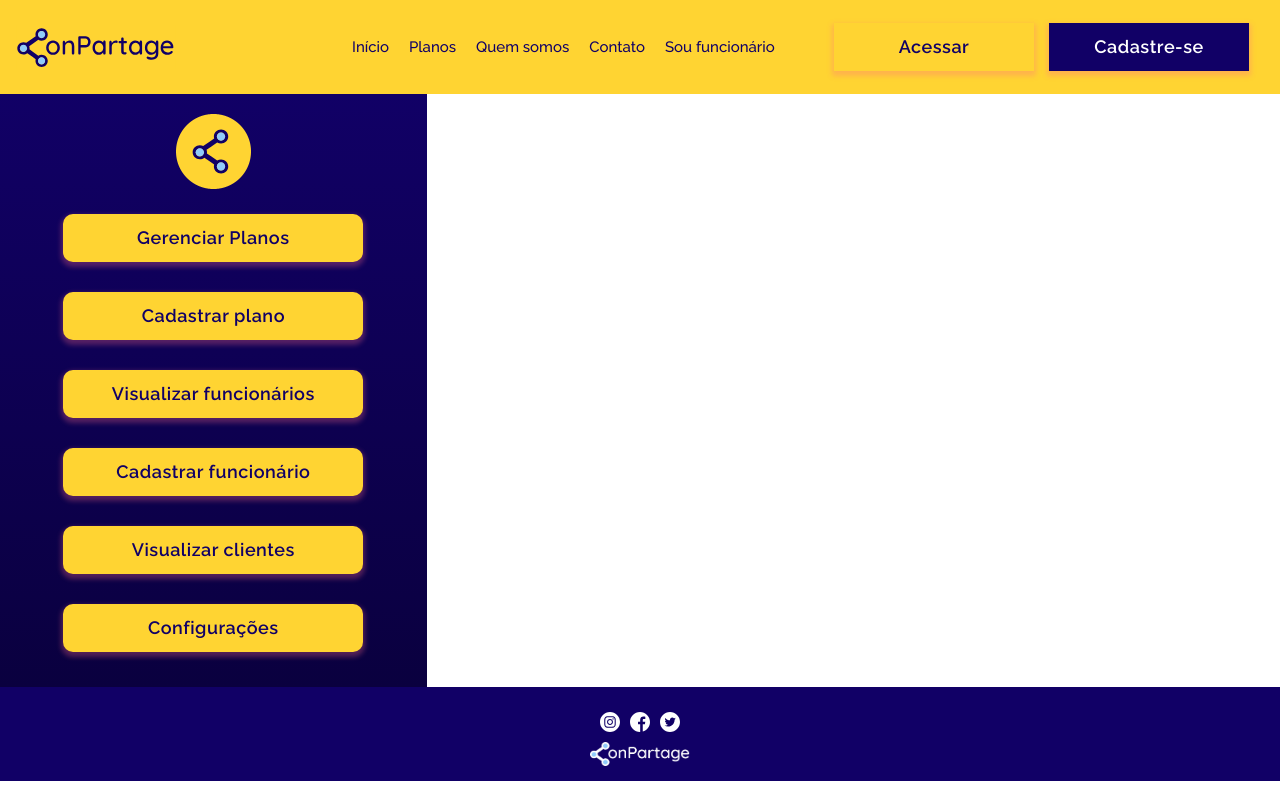
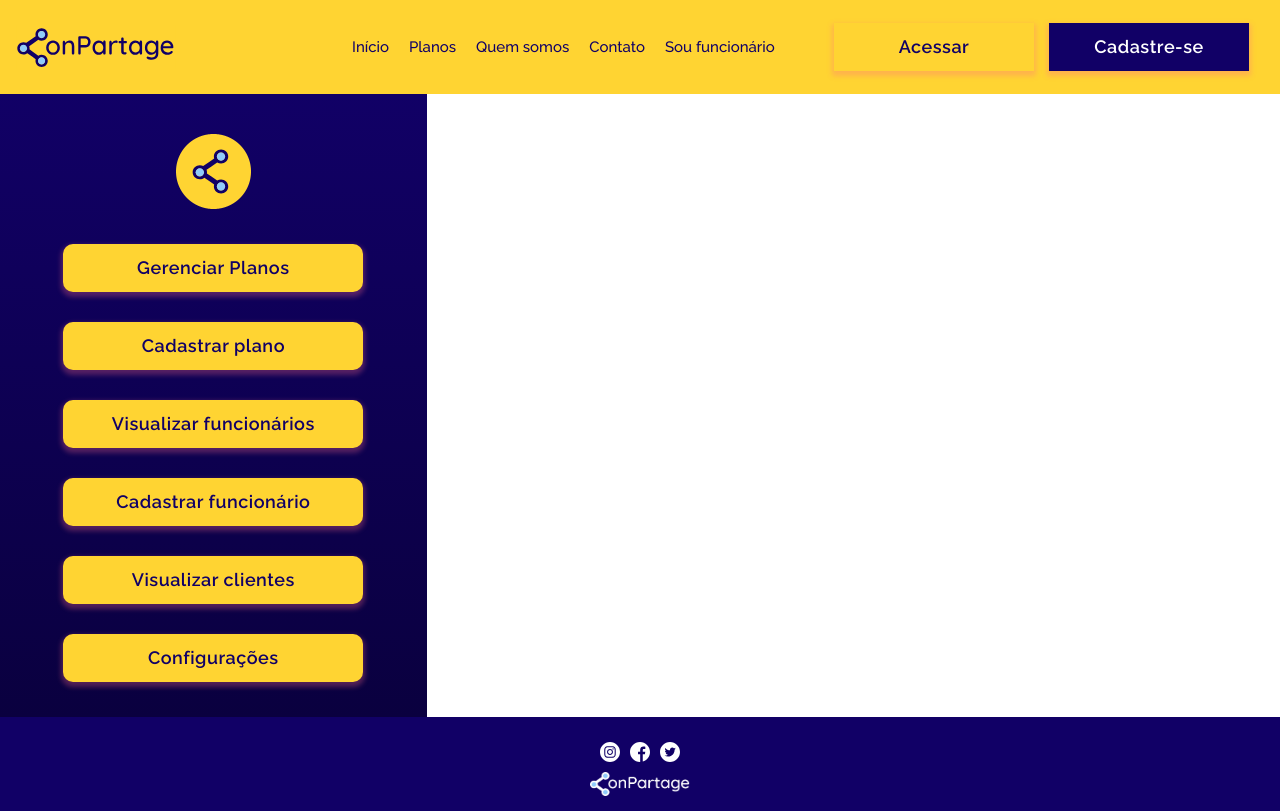
Before and after one commit to AmandaCacholi/onPartage-front-end-feegow, a React (Create React App) app: page /area-funcionario in a window 1280 px wide. Built offline with nearby package versions, Linux system fonts and the light colour scheme.

Commit message:
ajustes finais

```diff
--- a/src/components/CostumersPage/CostumersPage.css
+++ b/src/components/CostumersPage/CostumersPage.css
@@ -10,11 +10,12 @@
   flex-direction: column;
   background: linear-gradient(#110066, #0A003F);
   align-items: center;
-  justify-content: space-evenly;
+  justify-content:first baseline;
 }
 
 .homeC__img {
   width: 75px;
+  margin: 20px 0 20px;
 }
 
 .homeC__btnMenu {
--- a/src/components/HomeFuncionario/HomeFuncionario.css
+++ b/src/components/HomeFuncionario/HomeFuncionario.css
@@ -7,14 +7,14 @@
     background: linear-gradient(#110066, #0A003F);
     display: flex;
     flex-direction: column;
-    justify-content: space-evenly;
+    justify-content:first baseline;
     align-items: center;
     padding: 20px 0;
 }
 
 .homeF__img {
     width: 75px;
-    margin: 0 0 10px;
+    margin: 20px 0 20px;
 }
 
 .homeF__nav {
```
